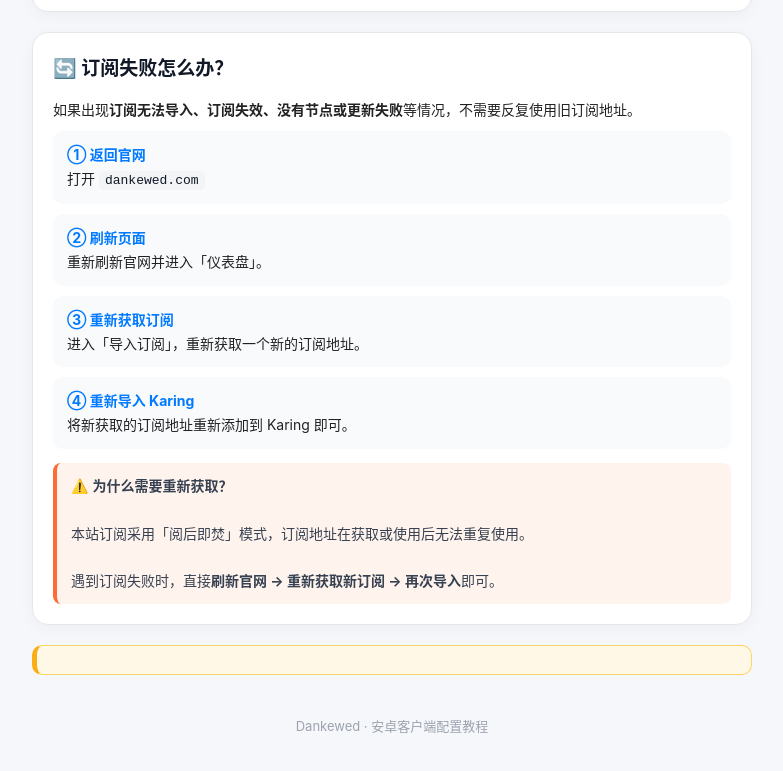
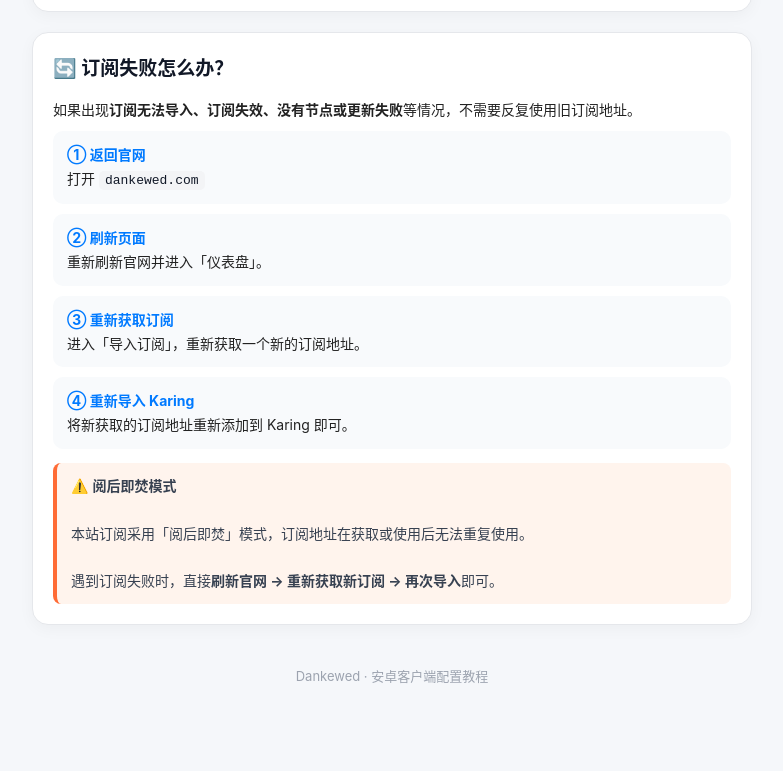
Before and after one commit to fcku1s/an, a plain HTML site: page index.html in a window 1280 px wide. Shown: the part 7681-8452 px from the top of the page, without its empty margins (248-1031 px from the left). Drawn offline with Linux system fonts and the light colour scheme.

Commit message:
Update warning message in index.html

```diff
--- a/index.html
+++ b/index.html
@@ -703,7 +703,7 @@ alt="启动 Karing">
 
 <div class="warning">
 
-⚠️ <strong>为什么需要重新获取？</strong>
+⚠️ <strong>阅后即焚模式</strong>
 
 <br><br>
 
@@ -721,12 +721,12 @@ alt="启动 Karing">
      最终提醒
 ========================= -->
 
-<div class="security">
 
 
 
 
-</div>
+
+
 
 <div class="footer">
 Dankewed · 安卓客户端配置教程
```
